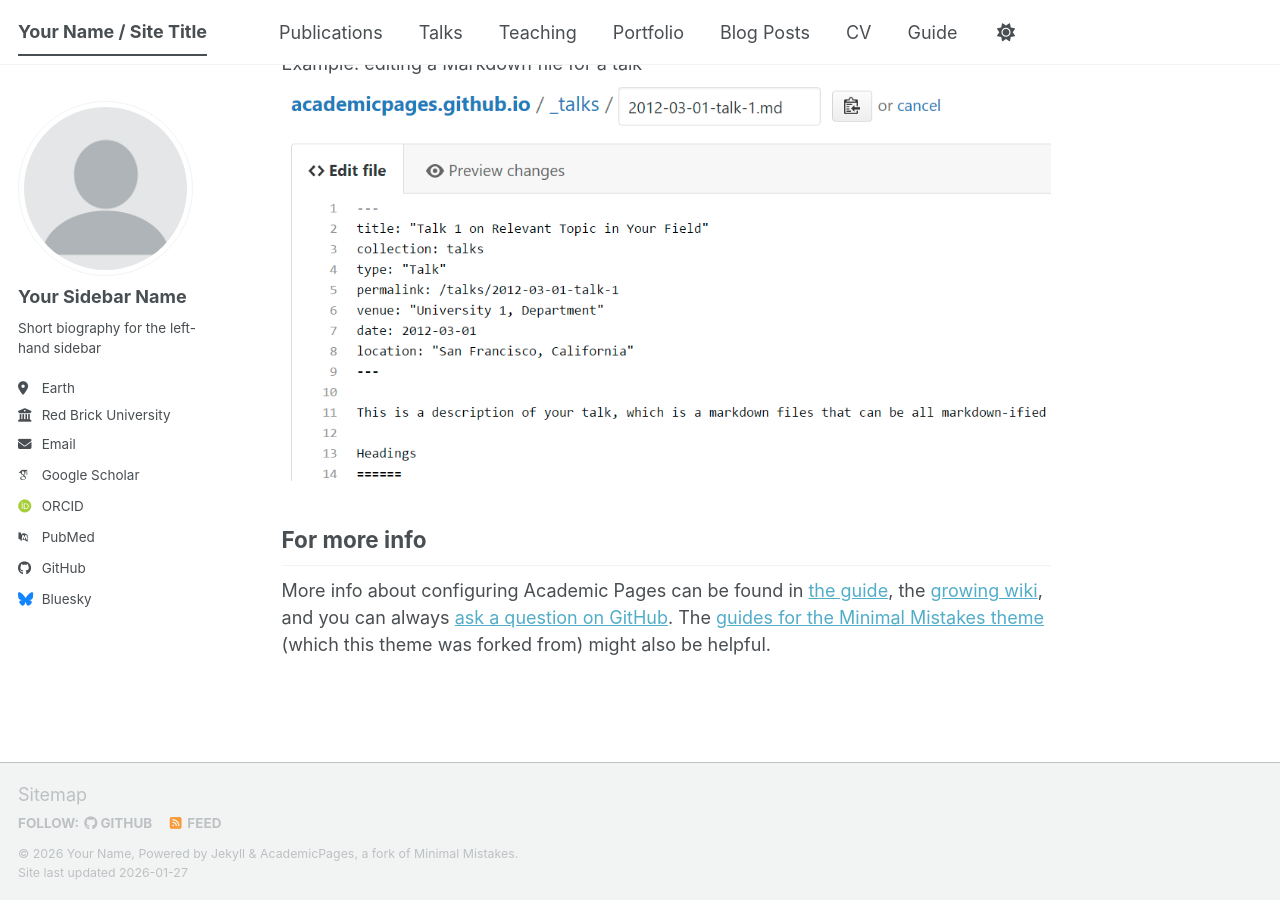
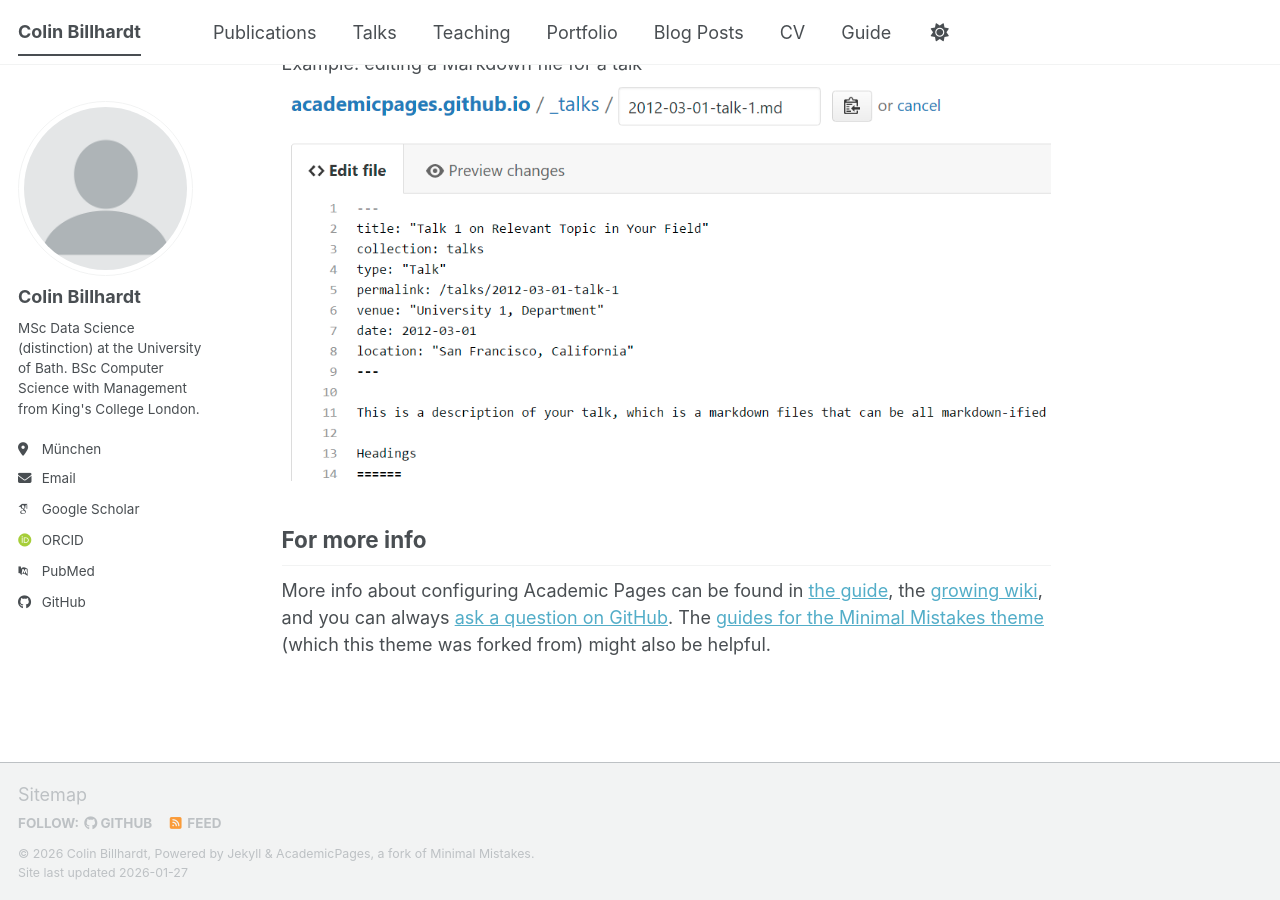
Before and after one commit to Colin-B-Billhardt/Colin-B-Billhardt.github.io, a Jekyll site: the page built from _pages/about.md, in a window 1280 px wide and 900 px high, scrolled down 2720 px. Built offline with Jekyll 4.4.1, drawn with Linux system fonts in a browser that asks for light colours; some web fonts are replaced; a script bundle is joined from its source files by our own code; library files that are not in the unit come from our copies.

Commit message:
Personal info added

```diff
--- a/_config.yml
+++ b/_config.yml
@@ -9,10 +9,10 @@
 # Basic Site Settings
 locale                   : "en-US"
 site_theme               : "default" # The available themes options are "default", "air", "sunrise", "mint", "dirt" and "contrast"
-title                    : "Your Name / Site Title"
+title                    : "Colin Billhardt"
 title_separator          : "-"
-name                     : &name "Your Name"
-description              : &description "Your Name's academic portfolio"   # Update this with a general description of your site, this is the default if not overridden by a page
+name                     : &name "Colin Billhardt"
+description              : &description "MSc Data Science graduate"   # Update this with a general description of your site, this is the default if not overridden by a page
 url                      : https://academicpages.github.io # The base hostname & protocol for your site e.g. "https://[your GitHub username].github.io",
                                                            # or if you already have some other page hosted on Github then use "https://[your GitHub username].github.io/[Your Repo Name]"
 baseurl                  : "" # the subpath of your site, e.g. "/blog"
@@ -24,13 +24,13 @@ repository               : "academicpages/academicpages.github.io"
 author:
   # Biographic information
   avatar           : "profile.png"
-  name             : "Your Sidebar Name"
+  name             : "Colin Billhardt"
   pronouns         : # example: "she/her"
-  bio              : "Short biography for the left-hand sidebar"
-  location         : "Earth"
-  employer         : "Red Brick University"
+  bio              : "MSc Data Science (distinction) at the University of Bath. BSc Computer Science with Management from King's College London."
+  location         : "München"
+  employer         :
   uri              : # URL
-  email            : "none@example.org"
+  email            : "beniyaz@mail.de"
 
   # Academic websites
   academia         : # URL
@@ -51,13 +51,13 @@ author:
   bitbucket        : # Username - Update with your username on the site
   codepen          : # Username
   dribbble         : # Username
-  github           : "academicpages"
+  github           : Colin-B-Billhardt
   kaggle           : # Username
   stackoverflow    : # User number or user number and name (i.e., use "1" or "1/jeff-atwood")
 
   # Social media
   artstation       : # Username
-  bluesky          : "bsky.app" # Replace this with you Bluesky username
+  bluesky          :  # Replace this with you Bluesky username
   facebook         : # Username
   flickr           : # Username
   foursquare       : # Username
@@ -66,7 +66,7 @@ author:
   keybase          : # Username
   instagram        : # Username
   lastfm           : # Username
-  linkedin         : # Username
+  linkedin         : # Colin-Billhardt
   mastodon         : # URL
   medium           : # URL
   pinterest        : # Username
```
